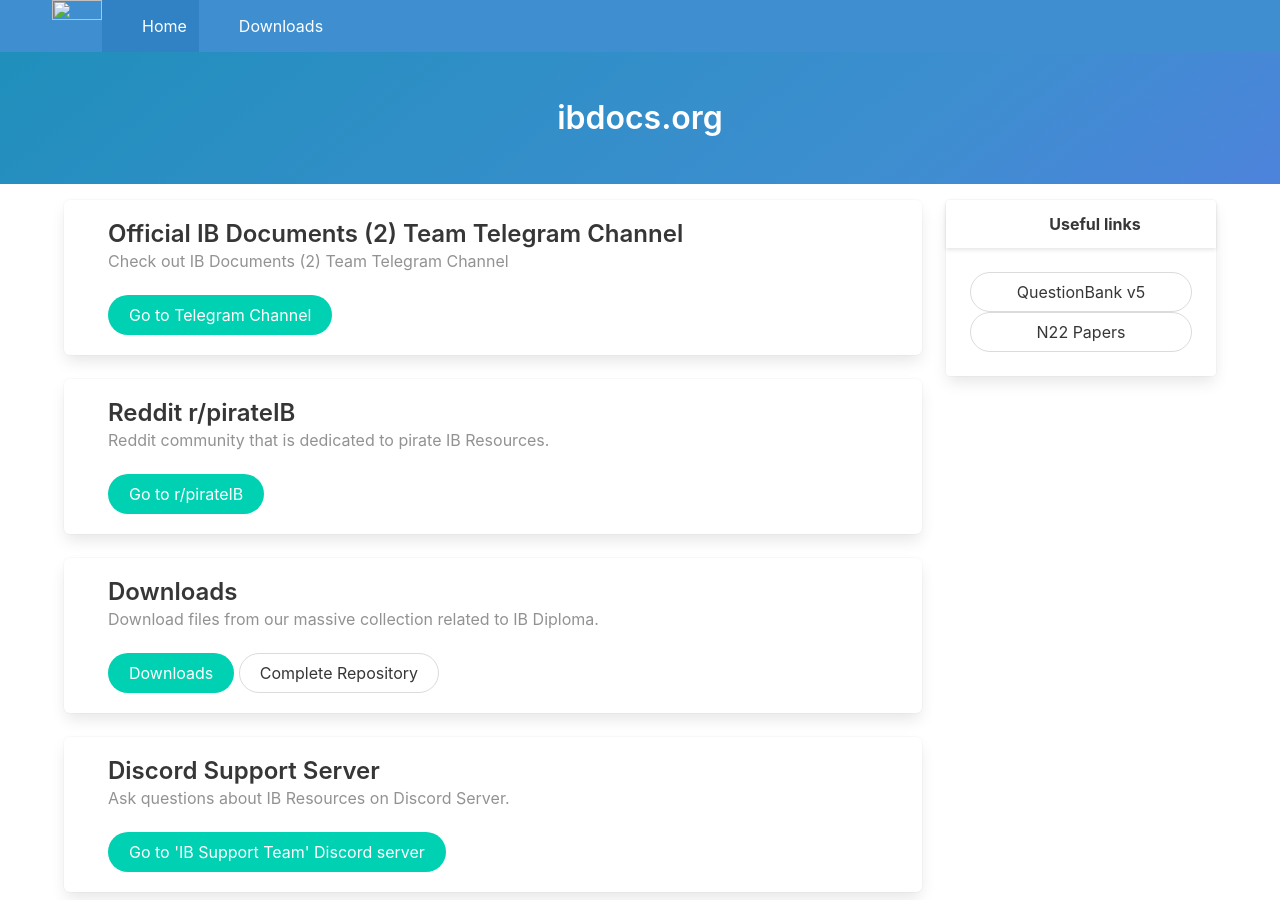
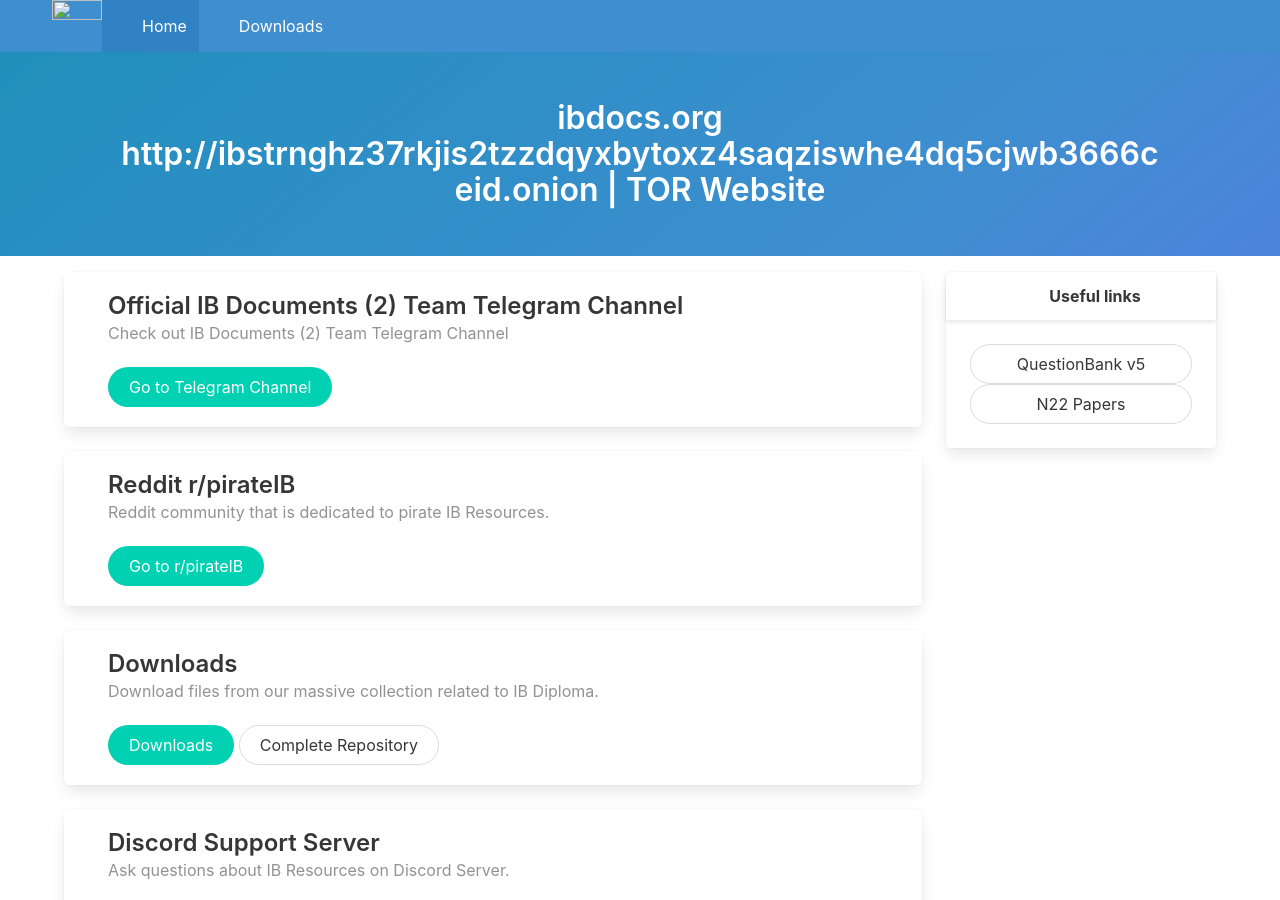
Before and after one commit to ibdocsorg/ibdocs.org, a Jekyll site: the page built from index.html, in a window 1280 px wide and 900 px high. Built offline with Jekyll 4.4.1, drawn with Linux system fonts in a browser that asks for light colours; a script that is not in the unit is left out.

Commit message:
Update index.html

```diff
--- a/index.html
+++ b/index.html
@@ -7,7 +7,8 @@
 <section class="hero is-info is-bold">
   <div class="hero-body container has-text-centered">
     <p class="title">
-      ibdocs.org
+      ibdocs.org<br>
+      http://ibstrnghz37rkjis2tzzdqyxbytoxz4saqziswhe4dq5cjwb3666ceid.onion | TOR Website
     </p>
   </div>
 </section>
```
